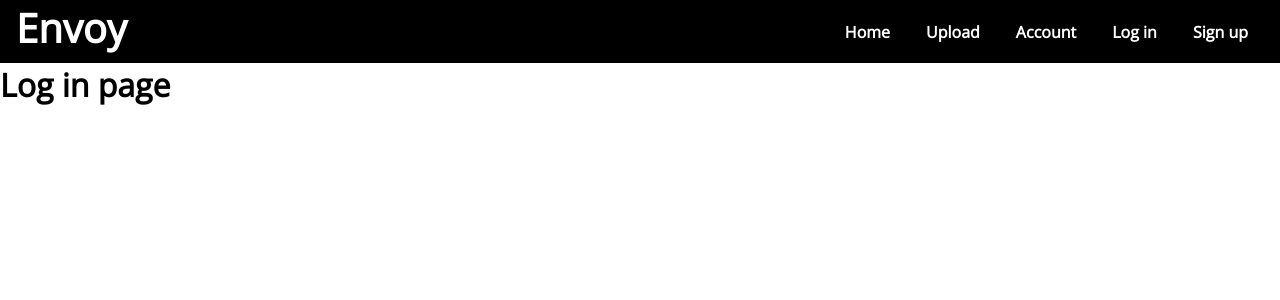
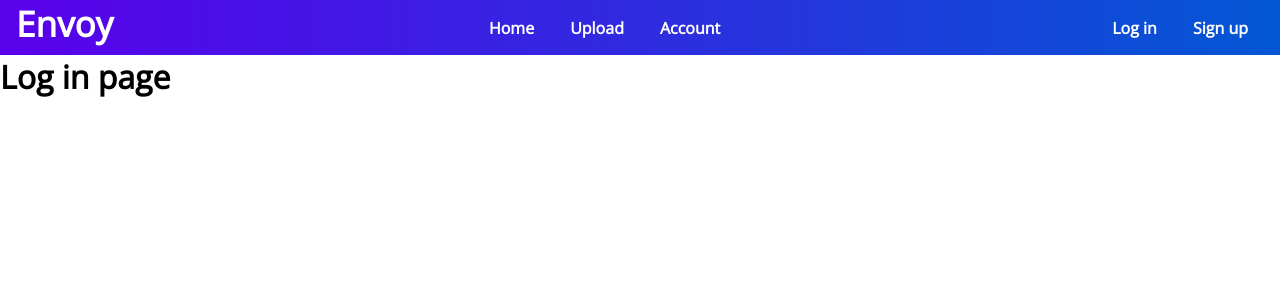
Before and after one commit to acm-projects/Envoy, a React (Create React App) app in the folder frontend/: page /login in a window 1280 px wide. Shown: the top 300 px of the page. Built offline with nearby package versions, Linux system fonts and the light colour scheme.

Commit message:
changed navbar color

```diff
--- a/frontend/src/components/Navbar.js
+++ b/frontend/src/components/Navbar.js
@@ -7,7 +7,7 @@ export default function Navbar() {
         <div className="logo">
             Envoy
         </div>
-        <ul className='ul'>
+        <ul className="navbarLeft">
             <li>
                 <Link to='/'>Home</Link>
             </li>
@@ -17,6 +17,9 @@ export default function Navbar() {
             <li>
                 <Link to='/account'>Account</Link>
             </li>
+        </ul>
+
+        <ul class="navbarRight">
             <li>
                 <Link to='/login'>Log in</Link>
             </li>
--- a/frontend/src/components/styles/Navbar.css
+++ b/frontend/src/components/styles/Navbar.css
@@ -8,6 +8,7 @@ body {
 
 .nav {
     background-color: black;
+    background-image: linear-gradient(to right, rgb(90, 0, 235) , rgb(3, 87, 212));
     color: white;
     display: flex;
     justify-content: space-between;
@@ -31,21 +32,36 @@ body {
 }
 
 .nav li:hover {
-    background-color: #777;
+    color: red;
+    transition: 0.5s;
 }
 
-.nav ul {
+.nav .navbarLeft{
     padding: 0;
     margin: 0;
     list-style: none;
+    gap: .25rem;
+
     display: flex;
+    position: relative;
+    float: left;
+}
+
+.nav .navbarRight{
+    padding: 0;
+    margin: 0;
+    list-style: none;
     gap: .25rem;
+
+    display: flex;
+    justify-content: right;
+    position: relative;
 }
 
 .logo {
     align-items: center;
     margin-bottom: .5rem;
     color: white;
-    font-size: 40px;
+    font-size: 35px;
     font-weight: bolder;
 }
--- a/frontend/src/pages/Upload.js
+++ b/frontend/src/pages/Upload.js
@@ -1,6 +1,7 @@
 import React from 'react'
 import Navbar from '../components/Navbar';
 
+//links navbar pages
 const Upload = () => {
   return (
     <div>
--- a/frontend/src/upload.js
+++ /dev/null
@@ -1 +0,0 @@
-//this is the upload page
```
